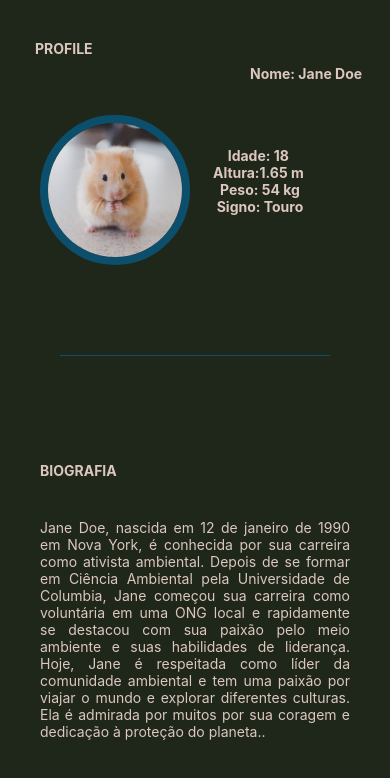
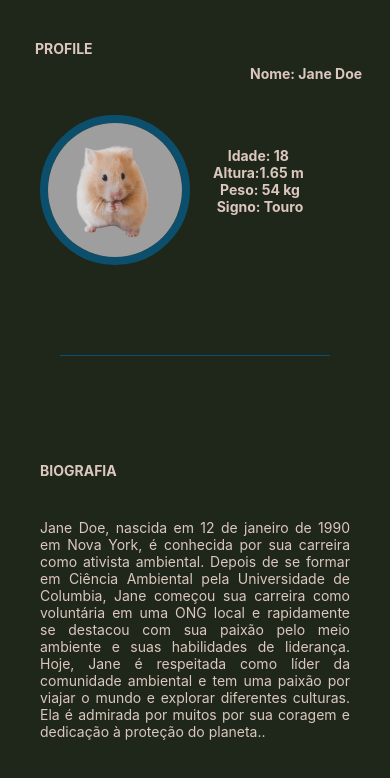
Before and after one commit to letticiaAndrade/Profile, a React Native app: screen / in a window 390 px wide. Shown: the top 778 px of the page. Built offline with nearby package versions, Linux system fonts and the light colour scheme.

Commit message:
alterando o tamanho do icon

```diff
--- a/components/TopoPerfil.js
+++ b/components/TopoPerfil.js
@@ -18,7 +18,7 @@ const TopoPerfil=()=> {
 
             <View>
                 <Image
-                source={require('../assets/icon-exemplo.jpg')}
+                source={require('../assets/icon-exemplo-2.png')}
                 style={style.image}
                 />
             </View>
```
Also changed, not shown: assets/icon-exemplo-2.png (added).
